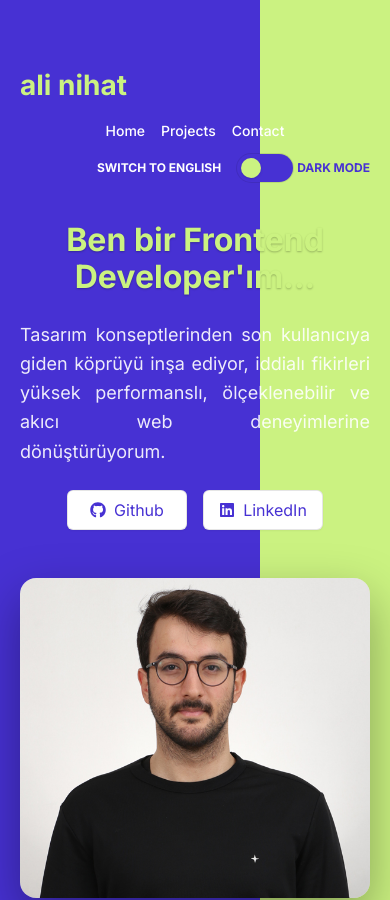
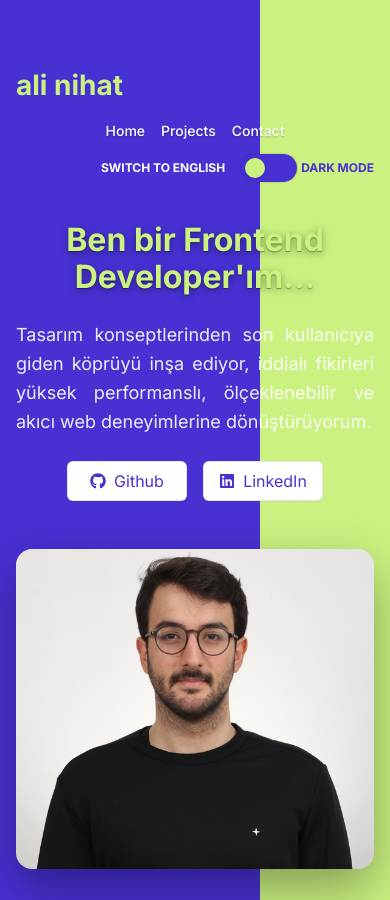
Before and after one commit to aliNihatPuytu/Sprint-12-Portfolio, a React (Vite) app: page / in a window 390 px wide. Shown: the top 900 px of the page. Built offline with nearby package versions, Linux system fonts and the light colour scheme.

Commit message:
Responsive Fix

```diff
--- a/src/components/Hero.jsx
+++ b/src/components/Hero.jsx
@@ -3,27 +3,46 @@ import { FaGithub, FaLinkedin } from "react-icons/fa6";
 
 export default function Hero({ t }) {
   return (
-    <section className="w-full mt-8 md:mt-12 lg:mt-16">
-      <div className="container-outer grid grid-cols-1 lg:[grid-template-columns:minmax(0,955px)_350px] gap-8 lg:gap-10 items-center">
-        <div className="h-auto lg:h-[375.89px] flex flex-col justify-center text-center lg:text-left">
-          <h1 className="h1-48 shadow-contrast" style={{ color: "#CBF281" }}>
-            {t.hero.titleLine1}<br />{t.hero.titleLine2}
+    <section className="w-full mt-8 md:mt-12 desk:mt-16 lg:mt-16">
+      <div
+        className="
+          container-outer grid grid-cols-1
+          desk:[grid-template-columns:minmax(0,955px)_350px]
+          lg:[grid-template-columns:minmax(0,955px)_350px]
+          gap-8 desk:gap-10 lg:gap-10 items-center
+        "
+      >
+        <div
+          className="
+            h-auto desk:h-[375.89px] lg:h-[375.89px]
+            flex flex-col justify-center
+            text-center desk:text-left lg:text-left
+          "
+        >
+          <h1 className="h1-48 shadow-hero-mobile" style={{ color: "#CBF281" }}>
+            {t.hero.titleLine1}
+            <br />
+            {t.hero.titleLine2}
           </h1>
 
-          <p className="mt-6 max-w-md text-[18px] leading-relaxed opacity-90 text-justify mx-auto lg:mx-0 light-on-lime-mobile">
+          <p className="mt-6 max-w-md text-[18px] leading-relaxed opacity-90 text-justify mx-auto desk:mx-0 lg:mx-0 light-on-lime-mobile">
             {t.hero.subtitle}
           </p>
 
-          <div className="mt-6 flex gap-4 justify-center lg:justify-start">
+          <div className="mt-6 flex gap-4 justify-center desk:justify-start lg:justify-start">
             <a
-              href={t.hero.githubUrl} target="_blank" rel="noopener noreferrer"
+              href={t.hero.githubUrl}
+              target="_blank"
+              rel="noopener noreferrer"
               className="inline-flex items-center justify-center gap-2 w-[120px] h-10 rounded-md bg-white text-[#4731D3]
                          border border-black/10 shadow-sm hover:opacity-90 dark:bg-[#252128] dark:text-white dark:border-white/10"
             >
               <FaGithub /> Github
             </a>
             <a
-              href={t.hero.linkedinUrl} target="_blank" rel="noopener noreferrer"
+              href={t.hero.linkedinUrl}
+              target="_blank"
+              rel="noopener noreferrer"
               className="inline-flex items-center justify-center gap-2 w-[120px] h-10 rounded-md bg-white text-[#4731D3]
                          border border-black/10 shadow-sm hover:opacity-90 dark:bg-[#252128] dark:text-white dark:border-white/10"
             >
@@ -32,8 +51,17 @@ export default function Hero({ t }) {
           </div>
         </div>
 
-        <div className="justify-self-center lg:justify-self-end rounded-2xl overflow-hidden shadow-[0_20px_50px_rgba(0,0,0,0.35)]
-                        w-full max-w-[420px] h-[320px] sm:h-[360px] lg:w-[350px] lg:h-[375.89px] profile-mobile-gap">
+        <div
+          className="
+            justify-self-center desk:justify-self-end lg:justify-self-end
+            rounded-2xl overflow-hidden shadow-[0_20px_50px_rgba(0,0,0,0.35)]
+            w-full max-w-[420px]
+            h-[320px] sm:h-[360px]
+            desk:w-[350px] desk:h-[375.89px]
+            lg:w-[350px]  lg:h-[375.89px]
+            profile-mobile-gap
+          "
+        >
           <img src={t.hero.image} alt="profile" className="w-full h-full object-cover" />
         </div>
       </div>
--- a/src/components/Navbar.jsx
+++ b/src/components/Navbar.jsx
@@ -25,9 +25,9 @@ export default function Navbar() {
 
         <div className="justify-self-center">
           <ul className="flex items-center gap-4 sm:gap-6 flex-wrap justify-center">
-            <li><NavLink to="/"         className={`${linkBase} ${navLinkColor}`}>Home</NavLink></li>
-            <li><NavLink to="/projects" className={`${linkBase} ${navLinkColor}`}>Projects</NavLink></li>
-            <li><NavLink to="/contact"  className={`${linkBase} ${navLinkColor}`}>Contact</NavLink></li>
+            <li><NavLink to="/"         className={`${linkBase} ${navLinkColor} shadow-contrast`}>Home</NavLink></li>
+            <li><NavLink to="/projects" className={`${linkBase} ${navLinkColor} shadow-contrast`}>Projects</NavLink></li>
+            <li><NavLink to="/contact"  className={`${linkBase} ${navLinkColor} shadow-contrast`}>Contact</NavLink></li>
           </ul>
         </div>
 
--- a/src/components/ProjectCard.jsx
+++ b/src/components/ProjectCard.jsx
@@ -5,19 +5,30 @@ export default function ProjectCard({ p }) {
 
   return (
     <article
-      className="rounded-2xl overflow-hidden bg-white dark:bg-[#1E1E1E] shadow-[0_16px_40px_rgba(0,0,0,.25)]
-                 w-full lg:w-[960px] h-auto lg:h-[374.43px]"
+      className="
+        rounded-2xl overflow-hidden bg-white dark:bg-[#1E1E1E]
+        shadow-[0_16px_40px_rgba(0,0,0,.25)]
+        w-full desk:w-[960px] lg:w-[960px]
+        h-auto desk:h-[374.43px] lg:h-[374.43px]
+      "
     >
-      <div className="grid grid-cols-1 lg:[grid-template-columns:360px_1fr] gap-x-4 h-full">
-        <div className="px-4 pt-4 lg:pl-4 lg:pr-0 lg:py-1">
-          <div className="w-full lg:w-[360px] h-[240px] sm:h-[300px] lg:h-[360px] rounded-xl overflow-hidden">
+      <div
+        className="
+          grid grid-cols-1
+          desk:[grid-template-columns:360px_1fr]
+          lg:[grid-template-columns:360px_1fr]
+          gap-x-4 h-full
+        "
+      >
+        <div className="px-4 pt-4 desk:pl-4 desk:pr-0 desk:py-1 lg:pl-4 lg:pr-0 lg:py-1">
+          <div className="w-full desk:w-[360px] lg:w-[360px] h-[240px] sm:h-[300px] desk:h-[360px] lg:h-[360px] rounded-xl overflow-hidden">
             <img src={p.image} alt={p.title} className="w-full h-full object-cover" />
           </div>
         </div>
 
-        <div className="px-4 pb-4 lg:pr-4 lg:pl-0 lg:py-1 h-full flex">
-          <div className="w-full lg:w-[584px] h-auto lg:h-[360px] flex flex-col justify-center px-0 lg:px-6">
-            <h3 className="text-[24px] lg:text-[28px] font-semibold text-[#4731D3] dark:text-[#8F88FF]">
+        <div className="px-4 pb-4 desk:pr-4 desk:pl-0 desk:py-1 lg:pr-4 lg:pl-0 lg:py-1 h-full flex">
+          <div className="w-full desk:w-[584px] lg:w-[584px] h-auto desk:h-[360px] lg:h-[360px] flex flex-col justify-center px-0 desk:px-6 lg:px-6">
+            <h3 className="text-[24px] desk:text-[28px] lg:text-[28px] font-semibold text-[#4731D3] dark:text-[#8F88FF]">
               {p.title}
             </h3>
 
@@ -30,8 +41,10 @@ export default function ProjectCard({ p }) {
 
             <div className="mt-3 flex gap-2 flex-wrap">
               {(p.tags || []).map((tag, i) => (
-                <span key={i}
-                      className="px-3 py-1 rounded-full text-xs text-white bg-[#4731D3] dark:bg-[#8F88FF]">
+                <span
+                  key={i}
+                  className="px-3 py-1 rounded-full text-xs text-white bg-[#4731D3] dark:bg-[#8F88FF]"
+                >
                   {tag}
                 </span>
               ))}
@@ -39,14 +52,22 @@ export default function ProjectCard({ p }) {
 
             <div className="mt-4 flex gap-4">
               {p.viewSite && (
-                <a href={p.viewSite} target="_blank" rel="noopener noreferrer"
-                   className="text-sm underline hover:opacity-80 text-[#120B39] dark:text-[#CBF281]">
+                <a
+                  href={p.viewSite}
+                  target="_blank"
+                  rel="noopener noreferrer"
+                  className="text-sm underline hover:opacity-80 text-[#120B39] dark:text-[#CBF281]"
+                >
                   View Site
                 </a>
               )}
               {p.github && (
-                <a href={p.github} target="_blank" rel="noopener noreferrer"
-                   className="text-sm underline hover:opacity-80 text-[#120B39] dark:text-[#CBF281]">
+                <a
+                  href={p.github}
+                  target="_blank"
+                  rel="noopener noreferrer"
+                  className="text-sm underline hover:opacity-80 text-[#120B39] dark:text-[#CBF281]"
+                >
                   Github
                 </a>
               )}
--- a/src/index.css
+++ b/src/index.css
@@ -2,10 +2,9 @@
 @tailwind components;
 @tailwind utilities;
 
-.container-outer { @apply mx-auto px-6; max-width: 960px; }
+.container-outer { @apply w-full max-w-[960px] mx-auto px-4 sm:px-6; }
 
 .section-flush { padding-top: 0 !important; padding-bottom: 0 !important; }
-
 
 .h-hero-671       { height: 671px; }
 .minh-skills-610  { min-height: 610px; }
@@ -22,7 +21,6 @@
 .section-pad { padding-top: 40px; padding-bottom: 40px; }
 
 @media (max-width:1023px){
-  .container-outer{ width:100%; padding-left:20px; padding-right:20px; }
   .h-hero-671{ height:auto; }
   .minh-skills-610,
   .minh-profile-552,
@@ -32,16 +30,20 @@
   .contact-box { width:100% !important; max-width:483px; height:auto !important; }
 }
 
+@media (max-width:767px){
+  .shadow-contrast { text-shadow: 0 1px 2px rgba(0,0,0,.25); }
+  .shadow-hero-mobile{
+    text-shadow:
+      0 1px 1px rgba(0,0,0,.35),
+      0 2px 8px rgba(0,0,0,.35);
+  }
 
-
-@media (max-width:767px){
-
-  .shadow-contrast { text-shadow: 0 1px 2px rgba(0,0,0,.25); }
   .nav-safe           { color:#ffffff !important; }
   .dark .nav-safe     { color:#ffffff !important; }
   .title-safe-light       { color:#ffffff !important; }
   .dark .title-safe-light { color:#ffffff !important; }
   .light-on-lime-mobile   { color:#ffffff !important; }
+
   .profile-mobile-gap { margin-top: 16px !important; margin-bottom: 16px !important; }
   .profile-rows-gap { row-gap: 18px !important; }
   .text-soft-mobile { color: rgba(255,255,255,.92) !important; }
--- a/src/pages/Home.jsx
+++ b/src/pages/Home.jsx
@@ -20,7 +20,7 @@ export default function Home() {
   const dark  = "linear-gradient(90deg,#171043 0 66.666%,#1A210B 66.666%)";
 
   return (
-    <div className="bg-white text-gray-900 dark:bg-[#0F1020] dark:text-white">
+    <div className="bg-white text-gray-900 dark:bg-[#0F1020] dark:text-white overflow-x-hidden">
       <div className="section-flush section-pad h-hero-671 text-white" style={{ backgroundImage: theme === "dark" ? dark : light }}>
         <Navbar />
         <div className="h-full flex items-start">
--- a/tailwind.config.js
+++ b/tailwind.config.js
@@ -8,6 +8,9 @@ export default {
         display: ['"Space Grotesk"', 'Inter', 'system-ui', 'sans-serif'],
         sans: ['Inter', 'system-ui', 'sans-serif'],
       },
+      screens: {
+        desk: '960px',
+      },
       colors: {
         brand: {
           purple: '#4731d3',
@@ -15,10 +18,10 @@ export default {
           darkbg: '#171043',
           darkpanel: '#252128',
           darkolive: '#1a210b',
-        }
+        },
       },
       boxShadow: { soft: '0 10px 25px rgba(0,0,0,0.15)' },
-      borderRadius: { xl2: '1.25rem' }
+      borderRadius: { xl2: '1.25rem' },
     },
   },
   plugins: [],
```
Also changed, not shown: src/components/Profile.jsx (+37 -14 lines).
